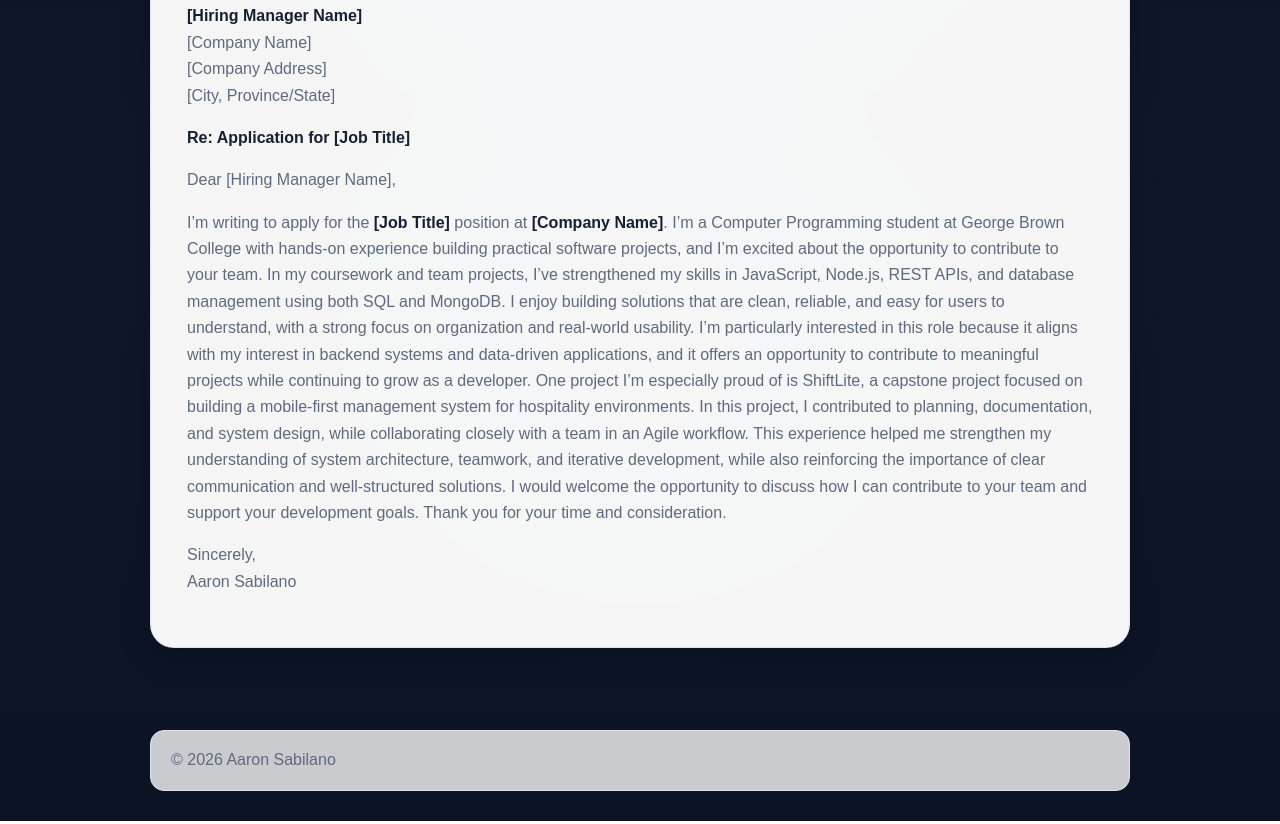
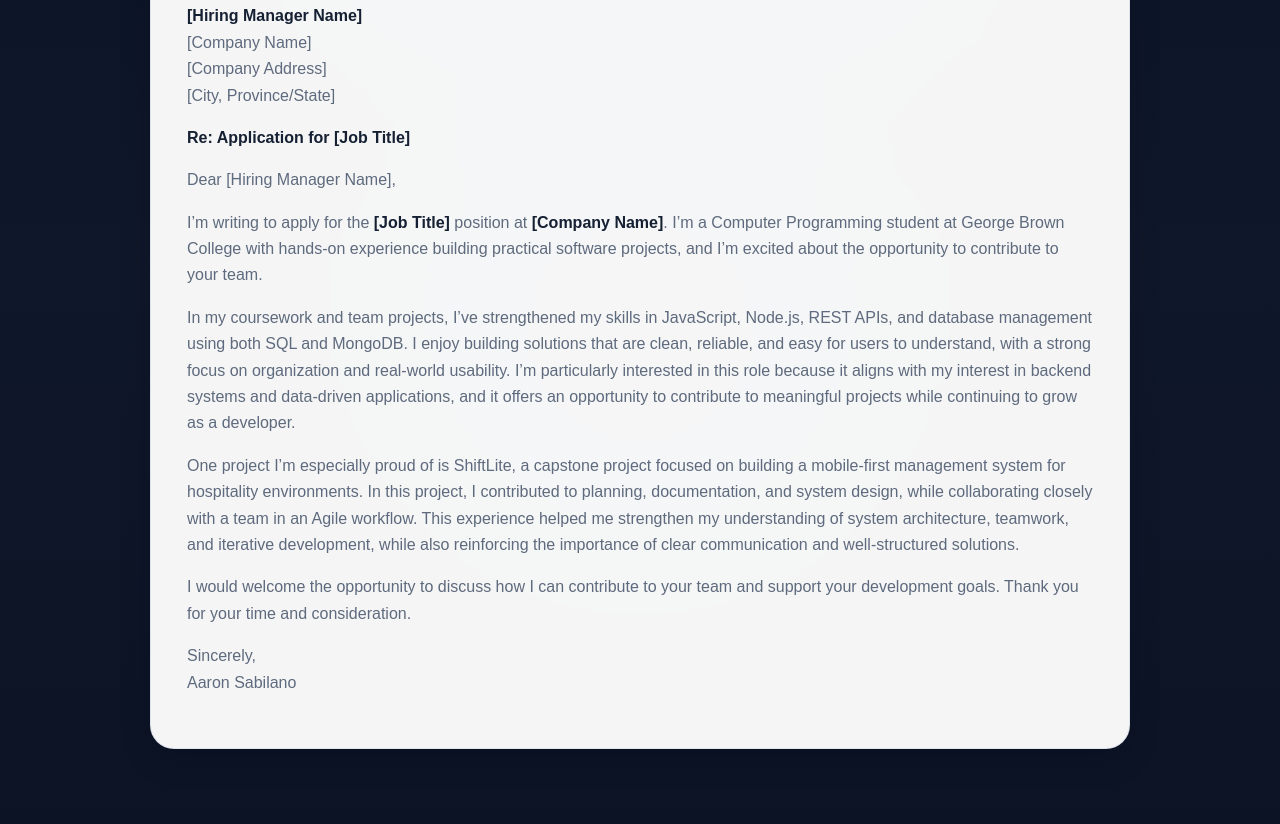
Before and after one commit to aaronsabilano/Aaron_S_W26Portfolio, a plain HTML site: page pages/cover-letter.html in a window 1280 px wide. Shown: the part 555-1379 px from the top of the page. Drawn offline with Linux system fonts and the light colour scheme.

Commit message:
Updated cover letter template

```diff
--- a/pages/cover-letter.html
+++ b/pages/cover-letter.html
@@ -55,15 +55,21 @@ Phone: 416-559-0506</p>
 I’m writing to apply for the <strong>[Job Title]</strong> position at <strong>[Company Name]</strong>.
 I’m a Computer Programming student at George Brown College with hands-on experience building practical software projects,
 and I’m excited about the opportunity to contribute to your team.
+</p>
 
+<p>
 In my coursework and team projects, I’ve strengthened my skills in JavaScript, Node.js, REST APIs, and database management using both SQL and MongoDB. I enjoy building solutions that are clean, reliable, and easy for users to understand, with a strong focus on organization and real-world usability. I’m particularly interested in this role because it aligns with my interest in backend systems and data-driven applications, and it offers an opportunity to contribute to meaningful projects while continuing to grow as a developer.
+</p>
 
+<p>
 One project I’m especially proud of is ShiftLite,
 a capstone project focused on building a mobile-first management system for hospitality environments.
 In this project, I contributed to planning, documentation, and system design, while collaborating closely with a team in an Agile workflow.
 This experience helped me strengthen my understanding of system architecture, teamwork, and iterative development,
 while also reinforcing the importance of clear communication and well-structured solutions.
+</p>
 
+<p>
 I would welcome the opportunity to discuss how I can contribute to your team and support your development goals.
 Thank you for your time and consideration.
 </p>
```
